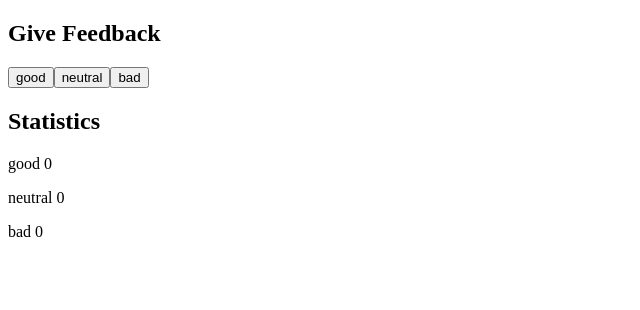
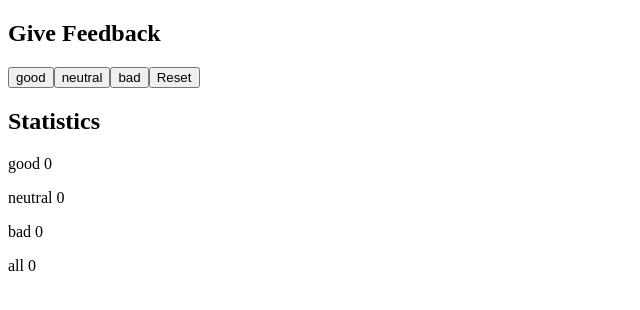
Before and after one commit to EmmanouilRichman/react-excercises-manny, a React (Vite) app in the folder lesson1/: page / in a window 1280 px wide. Shown: the top 310 px of the page, without its empty margins (0-640 px from the left). Built offline with nearby package versions, Linux system fonts and the light colour scheme.

Commit message:
1.6 answer

```diff
--- a/lesson1/src/App.jsx
+++ b/lesson1/src/App.jsx
@@ -1,11 +1,12 @@
 import { useState } from 'react'
 
-const Statistics = ({good,neutral,bad}) => {
+const Statistics = ({good,neutral,bad,all}) => {
   return(
     <div>
       <p>good {good}</p>
       <p>neutral {neutral}</p>
       <p>bad {bad}</p>
+      <p>all {all}</p>
     </div>
   )
 }
@@ -15,18 +16,29 @@ const App = () => {
   const [good, setGood] = useState(0)
   const [neutral, setNeutral] = useState(0)
   const [bad, setBad] = useState(0)
+  const [all, setAll] = useState(0)
 
   const handleGoodClick = () => {
     setGood(good + + 1)
+    setAll(all + 1)
   }
 
   const handleBadClick = () => {
     setBad(bad + 1)
+    setAll(all + 1)
   }
 
   const handleNeutralClick = () => {
     setNeutral(neutral + 1)
+    setAll(all + 1)
 
+  }
+
+  const handleResetClick = () => {
+    setAll(0)
+    setGood(0)
+    setBad(0)
+    setNeutral(0)
   }
 
   return (
@@ -35,10 +47,11 @@ const App = () => {
       <button onClick={handleGoodClick}>good </button>
       <button onClick={handleNeutralClick}>neutral </button>
       <button onClick={handleBadClick}>bad </button>
+      <button onClick={handleResetClick}>Reset </button>
 
 
       <h2>Statistics</h2>
-      <Statistics good={good} neutral={neutral} bad={bad}/>
+      <Statistics good={good} neutral={neutral} bad={bad} all={all}/>
     </div>
   )
 }
```
